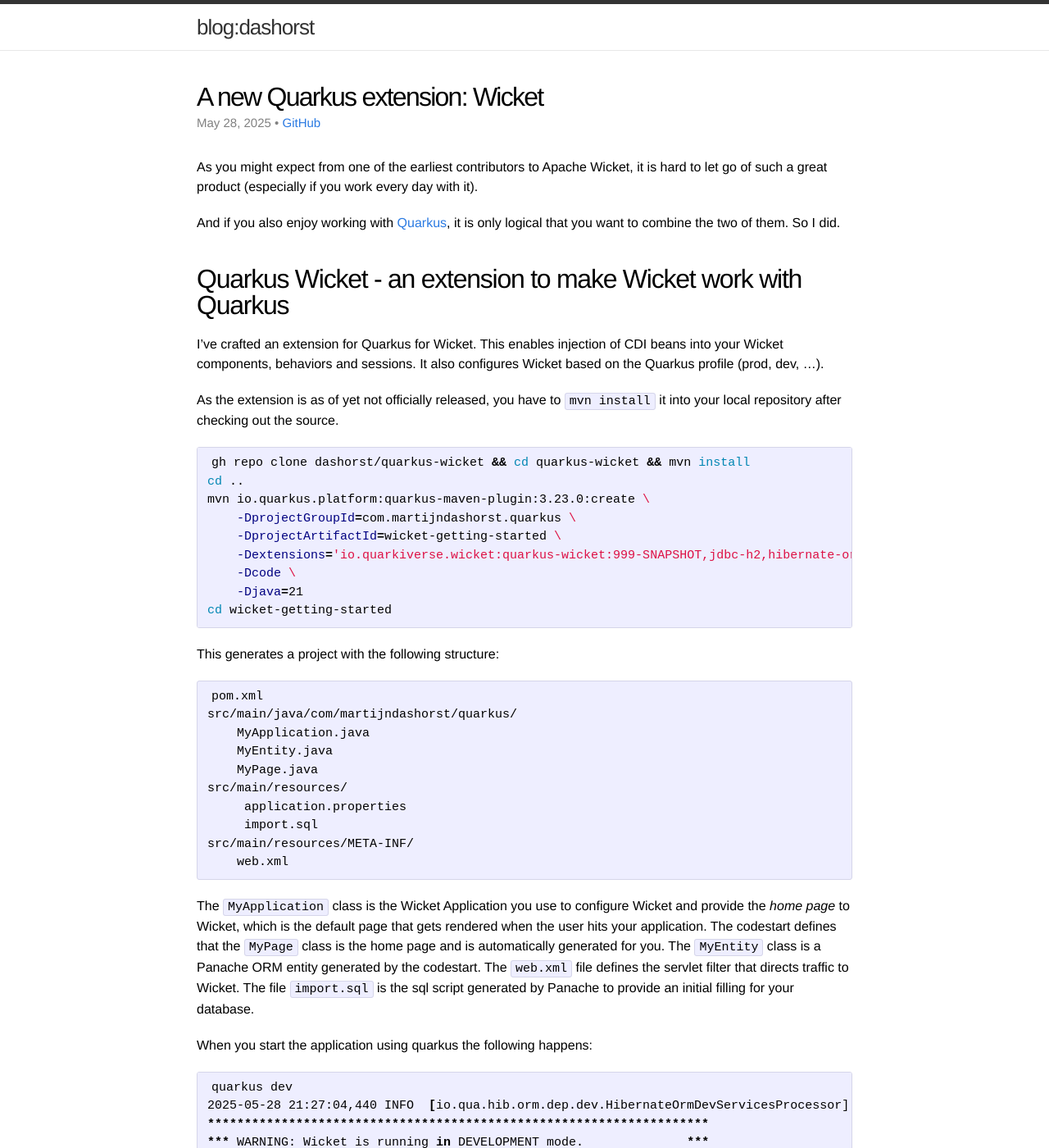
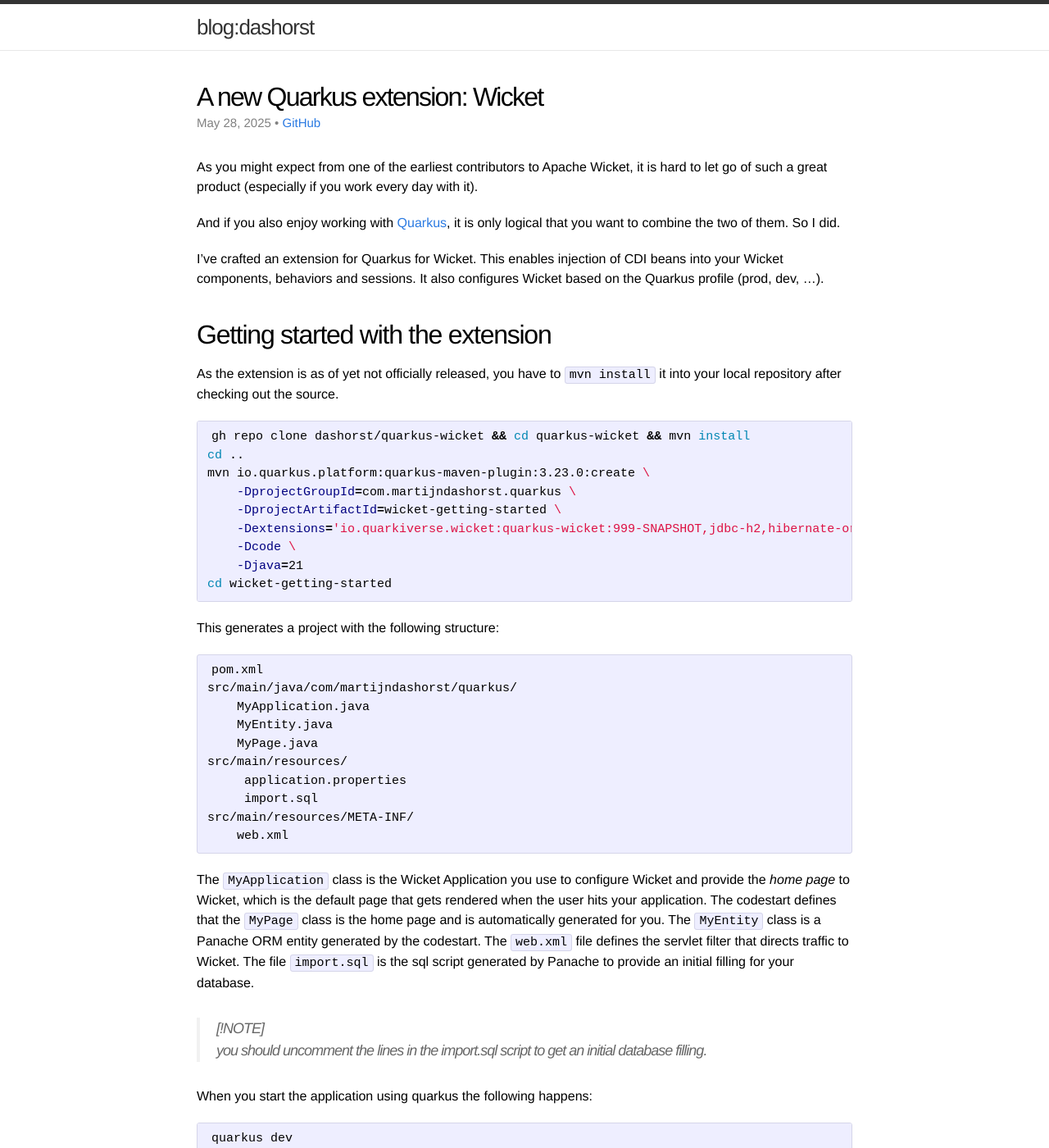
Before and after one commit to dashorst/martijndashorst.com, a Jekyll site: the page built from _posts/2025/2025-05-28-quarkus-wicket.md, in a window 1280 px wide and 1400 px high. Shown: the whole window at 82% size. Built offline with Jekyll 4.4.1, drawn with Linux system fonts in a browser that asks for light colours.

Commit message:
Update 2025-05-28-quarkus-wicket.md

````diff
--- a/_posts/2025/2025-05-28-quarkus-wicket.md
+++ b/_posts/2025/2025-05-28-quarkus-wicket.md
@@ -8,11 +8,11 @@
 
 And if you also enjoy working with [Quarkus](https://quarkus.io), it is only logical that you want to combine the two of them. So I did.
 
-## Quarkus Wicket - an extension to make Wicket work with Quarkus
-
 I've crafted an extension for Quarkus for Wicket.
 This enables injection of CDI beans into your Wicket components, behaviors and sessions.
 It also configures Wicket based on the Quarkus profile (prod, dev, ...).
+
+## Getting started with the extension
 
 As the extension is as of yet not officially released, you have to `mvn install` it into your local repository after checking out the source.
 
@@ -47,6 +47,9 @@
 The `MyEntity` class is a Panache ORM entity generated by the codestart.
 The `web.xml` file defines the servlet filter that directs traffic to Wicket.
 The file `import.sql` is the sql script generated by Panache to provide an initial filling for your database.
+
+> [!NOTE]
+> you should uncomment the lines in the import.sql script to get an initial database filling.
 
 When you start the application using quarkus the following happens:
 ```bash
````
